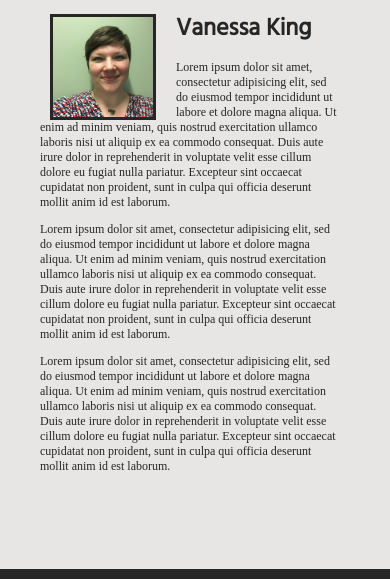
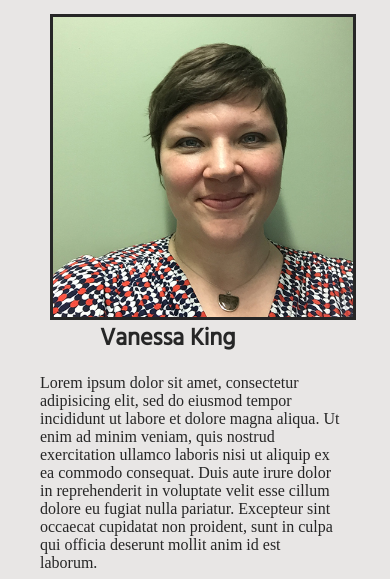
Before and after one commit to Monkey-Nessa/Final-Project, a plain HTML site: page AboutUs.html in a window 390 px wide. Shown: the part 206-785 px from the top of the page. Drawn offline with nearby package versions, Linux system fonts and the light colour scheme; files whose address does not match are found by name; a web font is replaced by a local one.

Commit message:
commitcommit

```diff
--- a/contact_us.js
+++ b/contact_us.js
@@ -1,3 +1,3 @@
 $('form').submit(function(event) {
-  alert("Thank you - we will be in touch");
-});
+    alert("Thank you - we will be in touch");
+})
--- a/css/style.css
+++ b/css/style.css
@@ -386,14 +386,14 @@ a h3 {
   .about-img {
     border: 3px solid #262626;
     margin: 20px 20px 0px 50px;
-    width: 100px;
-    height: 100px;
+    width: 300px;
+    height: 300px;
     float: left;
   }
 
   p {
     font-family: 'Lustria', serif;
-    font-size: .75em;
+    font-size: 1em;
     color: #262626;
     margin-right: 50px;
     margin-left: 40px;
--- a/main.js
+++ b/main.js
@@ -1,8 +1,8 @@
 function slideSwitch() {
   var activeSlide=$("#image-container img.active");
   var nextSlide=activeSlide.next();
-  nextSlide.addClass("active");
-  activeSlide.removeClass("active");
+    nextSlide.addClass("active");
+    activeSlide.removeClass("active");
 }
 
 $(function() {
```
